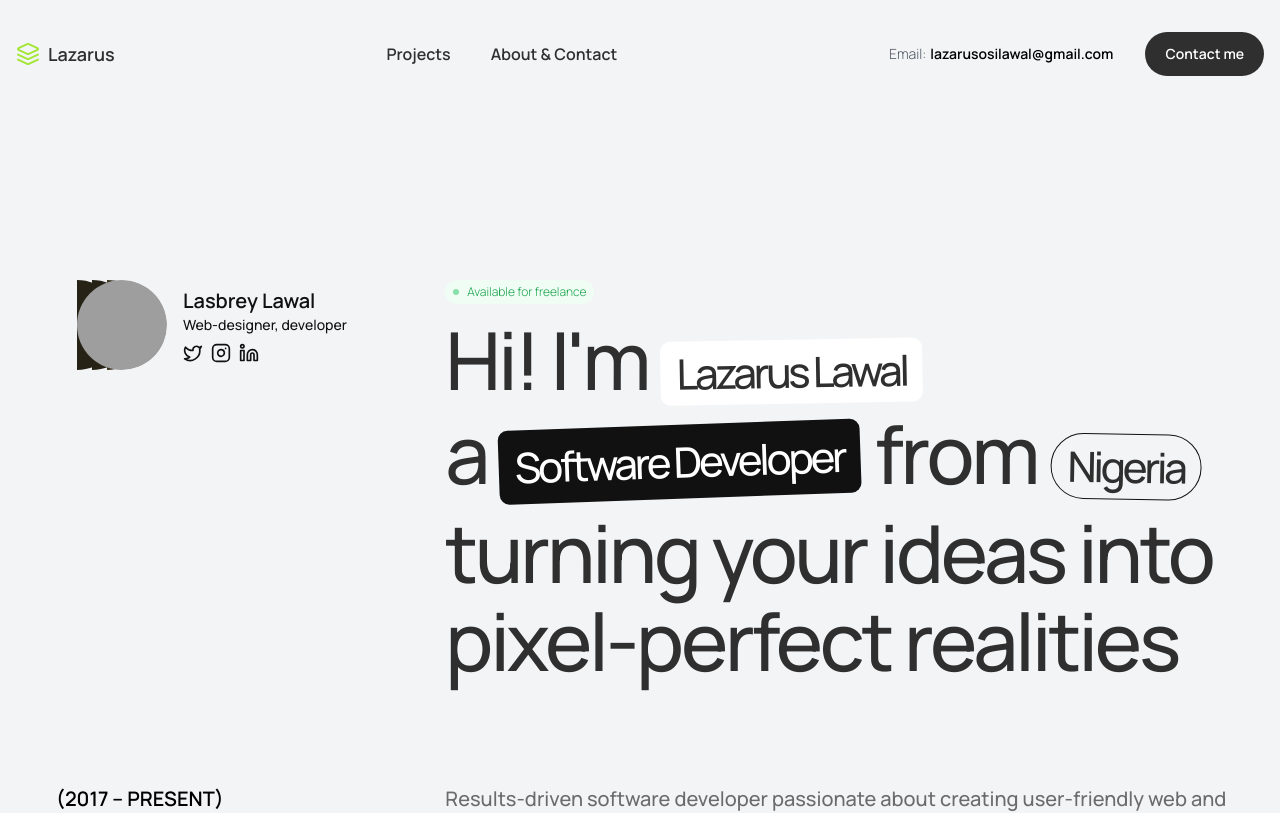
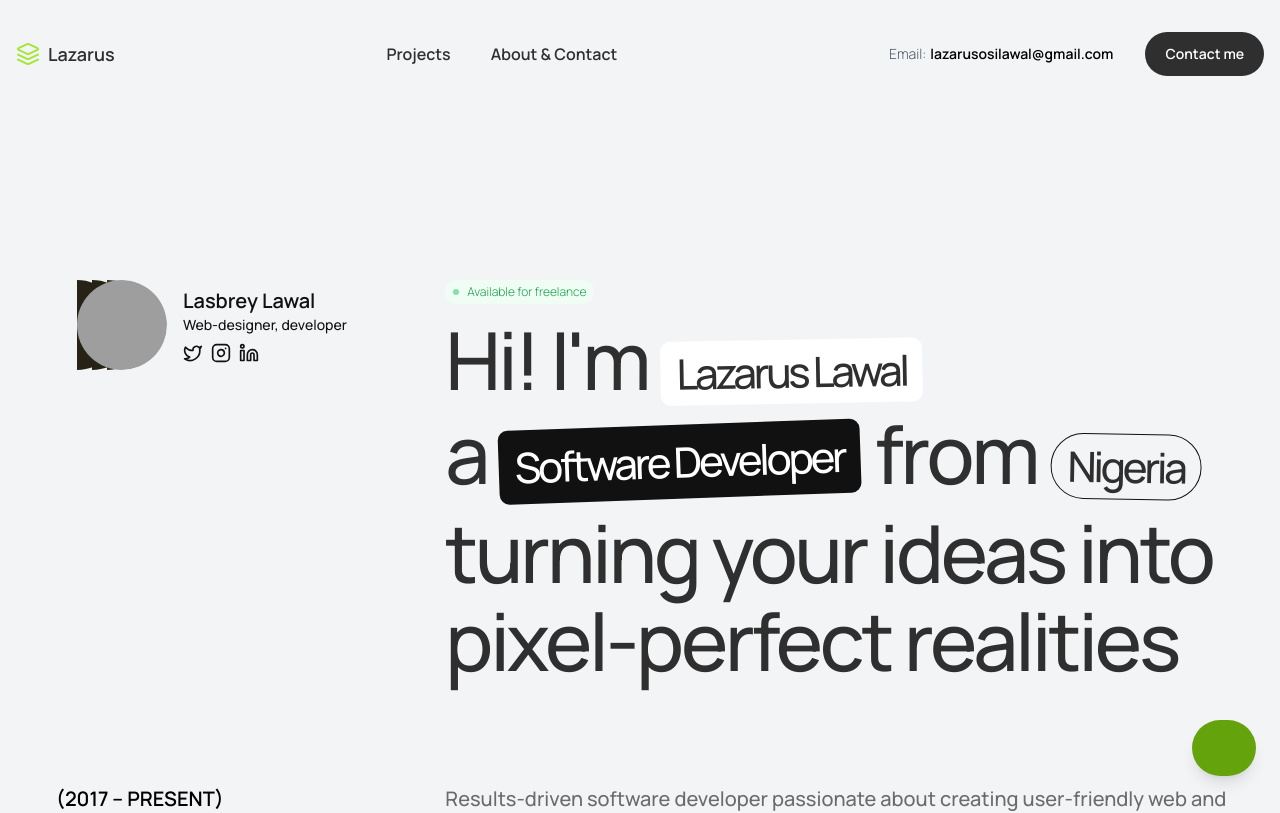
Before and after one commit to lasbrey/portfolio, a Next.js app: page / in a window 1280 px wide. Shown: the top 813 px of the page. Built offline with nearby package versions, Linux system fonts and the light colour scheme; grey boxes are pictures that could not be loaded.

Commit message:
updated the input and voice assistant model

```diff
--- a/app/layout.tsx
+++ b/app/layout.tsx
@@ -44,7 +44,7 @@ export default function RootLayout({
             <Marquee items={satisfaction} />
             <CtaSection />
             <Footer />
-            {/* <VoiceAssistant /> */}
+            <VoiceAssistant />
           </div>
         </SmoothScrollProvider>
         <Toaster />
--- a/components/voice-assistant.tsx
+++ b/components/voice-assistant.tsx
@@ -218,7 +218,7 @@ export function VoiceAssistant() {
                     >
                       <div
                         className={`max-w-[80%] p-3 rounded-lg ${message.type === 'user'
-                            ? 'bg-primary text-primary-foreground'
+                            ? 'bg-primary text-white'
                             : 'bg-muted'
                           }`}
                       >
```
